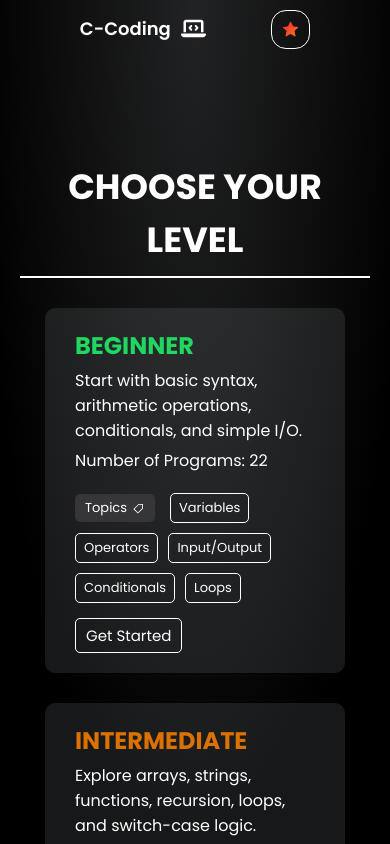
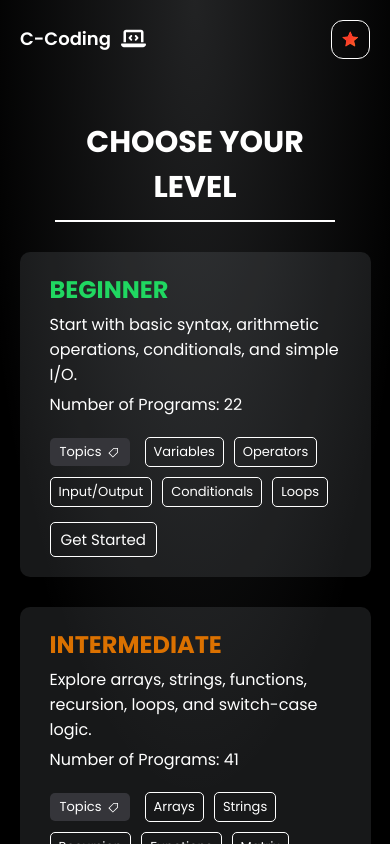
Before and after one commit to TonyStark-19/C-Coding, a React (Create React App) app in the folder c-coding/: page /levels in a window 390 px wide. Shown: the top 844 px of the page. Built offline with nearby package versions, Linux system fonts and the light colour scheme.

Commit message:
Improved UI and responsiveness

```diff
--- a/c-coding/src/Levels/EasyPage.jsx
+++ b/c-coding/src/Levels/EasyPage.jsx
@@ -9,16 +9,18 @@ import AOS from 'aos';
 import 'aos/dist/aos.css';
 
 // import use effect
-import { useEffect, useState } from 'react';
+import { useEffect } from 'react';
 
 // react icons
 import { FaCode } from "react-icons/fa6";
 import { LiaTagSolid } from "react-icons/lia";
-import { FaAngleDoubleUp } from "react-icons/fa";
 
 // import navbar and footer
 import { Navbar } from '../components/Navbar';
 import { Footer } from '../components/Footer';
+
+// import back to top button
+import { BackToTop } from '../components/Backtotop';
 
 // programs array
 export const programs = [
@@ -279,36 +281,3 @@ function Easy() {
         </div>
     )
 }
-
-// back to top button
-export function BackToTop() {
-    const [visible, setVisible] = useState(false);
-
-    useEffect(() => {
-        const toggleVisibility = () => {
-            if (window.scrollY > 100) {
-                setVisible(true);
-            } else {
-                setVisible(false);
-            }
-        };
-
-        window.addEventListener('scroll', toggleVisibility);
-
-        return () => {
-            window.removeEventListener('scroll', toggleVisibility);
-        };
-    }, []);
-
-    const scrollToTop = () => {
-        window.scrollTo({ top: 0, behavior: 'smooth' });
-    };
-
-    return (
-        visible && (
-            <button className='back-to-top' onClick={scrollToTop}>
-                <FaAngleDoubleUp className='top-btn' />
-            </button>
-        )
-    );
-}
--- a/c-coding/src/Levels/HardPage.jsx
+++ b/c-coding/src/Levels/HardPage.jsx
@@ -20,7 +20,7 @@ import { Navbar } from '../components/Navbar';
 import { Footer } from '../components/Footer';
 
 // import back to top button
-import { BackToTop } from './EasyPage';
+import { BackToTop } from '../components/Backtotop';
 
 // program array
 export const programs = [
--- a/c-coding/src/Levels/MediumPage.jsx
+++ b/c-coding/src/Levels/MediumPage.jsx
@@ -20,7 +20,7 @@ import { Navbar } from '../components/Navbar';
 import { Footer } from '../components/Footer';
 
 // import back to top button
-import { BackToTop } from './EasyPage';
+import { BackToTop } from '../components/Backtotop';
 
 // programs array
 export const programs = [
--- /dev/null
+++ b/c-coding/src/components/Backtotop.jsx
@@ -0,0 +1,38 @@
+// import useState
+import { useState, useEffect } from "react";
+
+// react icons
+import { FaAngleDoubleUp } from "react-icons/fa";
+
+// back to top button
+export function BackToTop() {
+    const [visible, setVisible] = useState(false);
+
+    useEffect(() => {
+        const toggleVisibility = () => {
+            if (window.scrollY > 100) {
+                setVisible(true);
+            } else {
+                setVisible(false);
+            }
+        };
+
+        window.addEventListener('scroll', toggleVisibility);
+
+        return () => {
+            window.removeEventListener('scroll', toggleVisibility);
+        };
+    }, []);
+
+    const scrollToTop = () => {
+        window.scrollTo({ top: 0, behavior: 'smooth' });
+    };
+
+    return (
+        visible && (
+            <button className='back-to-top' onClick={scrollToTop}>
+                <FaAngleDoubleUp className='top-btn' />
+            </button>
+        )
+    );
+}
--- a/c-coding/src/css/App.css
+++ b/c-coding/src/css/App.css
@@ -92,7 +92,7 @@ body {
 .star-btn button {
     padding: 8px 15px;
     font-size: 16px;
-    border-radius: 15px;
+    border-radius: 12px;
     cursor: pointer;
     color: #fff;
     border: 1px solid #fff;
@@ -217,6 +217,15 @@ body {
 
 /* responsiveness */
 
+@media (max-width: 1200px) {
+
+    /* Navbar */
+
+    .navbar {
+        justify-content: space-around;
+    }
+}
+
 @media (max-width: 1050px) {
 
     /* footer */
@@ -303,12 +312,21 @@ body {
     }
 }
 
+@media (max-width: 600px) {
+
+    /* Navbar */
+
+    .navbar {
+        justify-content: space-between;
+    }
+}
+
 @media (max-width: 550px) {
 
     /* navbar */
 
     .navbar {
-        padding: 15px 20px;
+        padding: 30px 20px;
     }
 
     .nav-element-wrap p {
@@ -345,7 +363,7 @@ body {
     /* navbar */
 
     .navbar {
-        padding: 15px;
+        padding: 20px;
     }
 
     .nav-element-wrap p {
@@ -372,10 +390,6 @@ body {
 
     /* navbar */
 
-    .navbar {
-        padding: 10px 15px;
-    }
-
     .star-btn button {
         padding: 8px 10px;
     }
--- a/c-coding/src/css/Program-page.css
+++ b/c-coding/src/css/Program-page.css
@@ -84,7 +84,11 @@ pre {
 @media (max-width: 1050px) {
 
     pre {
-        width: 800px;
+        width: 100%;
+    }
+
+    .program-page h1 {
+        width: 90%;
     }
 }
 
@@ -96,10 +100,10 @@ pre {
 
     .program-page h1 {
         font-size: 45px;
+        margin: 40px 0 30px;
     }
 
     pre {
-        width: 600px;
         font-size: 15px;
     }
 }
@@ -117,10 +121,6 @@ pre {
     .program-page h2 {
         text-align: center;
         font-size: 22px;
-    }
-
-    pre {
-        width: 400px;
     }
 }
 
@@ -161,10 +161,6 @@ pre {
         font-size: 15px;
     }
 
-    pre {
-        width: 350px;
-    }
-
     .buttons-wrap {
         flex-direction: column;
         gap: 10px;
@@ -182,15 +178,4 @@ pre {
     .program-page h1 {
         font-size: 30px;
     }
-
-    pre {
-        width: 320px;
-    }
 }
-
-@media (max-width: 350px) {
-
-    pre {
-        width: 280px;
-    }
-}
--- a/c-coding/src/css/level-page.css
+++ b/c-coding/src/css/level-page.css
@@ -47,6 +47,9 @@
 .programs-wrap {
     display: flex;
     flex-direction: column;
+    justify-content: center;
+    align-items: center;
+    width: 90%;
     gap: 30px;
 }
 
@@ -123,7 +126,7 @@
 @media (max-width: 1200px) {
 
     .program-box {
-        width: 1000px;
+        width: 90%;
     }
 }
 
@@ -134,7 +137,7 @@
     }
 
     .program-box {
-        width: 800px;
+        width: 100%;
     }
 }
 
@@ -142,10 +145,7 @@
 
     .easy-level-container h1 {
         font-size: 45px;
-    }
-
-    .program-box {
-        width: 600px;
+        margin: 40px 0 30px;
     }
 
     .program-box p,
@@ -160,10 +160,6 @@
         font-size: 40px;
     }
 
-    .program-box {
-        width: 400px;
-    }
-
     .program-box p,
     .topics {
         width: unset;
@@ -171,7 +167,14 @@
 
     .code-btn {
         position: unset;
-        margin-top: 15px;
+        margin-top: 30px;
+    }
+}
+
+@media (max-width: 600px) {
+
+    .easy-level-container h1 {
+        font-size: 35px;
     }
 }
 
@@ -191,10 +194,6 @@
         width: 350px;
         text-align: center;
     }
-
-    .program-box {
-        width: 350px;
-    }
 }
 
 @media (max-width: 400px) {
@@ -203,7 +202,8 @@
         padding: 80px 0 50px;
     }
 
-    .program-box {
-        width: 300px;
+    .easy-level-container h1 {
+        font-size: 30px;
+        width: 280px;
     }
 }
--- a/c-coding/src/css/levels.css
+++ b/c-coding/src/css/levels.css
@@ -56,7 +56,10 @@
 .levels-grid {
     display: flex;
     flex-direction: column;
+    justify-content: center;
+    align-items: center;
     gap: 30px;
+    width: 90%;
 }
 
 .levels-grid a {
@@ -65,16 +68,16 @@
 
 /* level card */
 
-.level-card {
+.levels-grid a {
     position: relative;
     color: #ffffff;
     background-color: rgba(226, 232, 240, 0.10);
     padding: 20px 30px;
     border-radius: 10px;
-    width: 1200px;
+    width: 1100px;
 }
 
-.level-card:hover {
+.levels-grid a:hover {
     cursor: pointer;
     background-color: rgba(226, 232, 240, 0.15);
 }
@@ -91,7 +94,7 @@
     color: #ff516b;
 }
 
-.level-card p {
+.levels-grid a p {
     margin-top: 5px;
 }
 
@@ -152,8 +155,8 @@
 
 @media (max-width: 1250px) {
 
-    .level-card {
-        width: 1000px;
+    .levels-grid a {
+        width: 100%;
     }
 }
 
@@ -161,10 +164,6 @@
 
     .levels-container h1 {
         font-size: 55px;
-    }
-
-    .level-card {
-        width: 800px;
     }
 
     .get-started {
@@ -177,10 +176,7 @@
 
     .levels-container h1 {
         font-size: 45px;
-    }
-
-    .level-card {
-        width: 600px;
+        margin: 40px 0 30px;
     }
 }
 
@@ -193,9 +189,12 @@
     .levels-container h1 {
         font-size: 40px;
     }
+}
 
-    .level-card {
-        width: 400px;
+@media (max-width: 600px) {
+
+    .levels-container h1 {
+        font-size: 35px;
     }
 }
 
@@ -204,10 +203,6 @@
     .levels-container h1 {
         width: 350px;
         text-align: center;
-    }
-
-    .level-card {
-        width: 350px;
     }
 }
 
@@ -218,10 +213,7 @@
     }
 
     .levels-container h1 {
-        font-size: 35px;
-    }
-
-    .level-card {
-        width: 300px;
+        font-size: 30px;
+        width: 280px;
     }
 }
--- a/c-coding/src/pages/Levels.jsx
+++ b/c-coding/src/pages/Levels.jsx
@@ -47,8 +47,8 @@ function Levels() {
             <h1 data-aos="fade-down">Choose Your Level</h1>
 
             <div className="levels-grid">
-                <Link to="/levels/easy">
-                    <div className="level-card beginner" data-aos="fade-up">
+                <Link to="/levels/easy" data-aos="fade-up">
+                    <div className="level-card beginner">
                         <h2>Beginner</h2>
                         <p>Start with basic syntax, arithmetic operations, conditionals, and simple I/O.</p>
                         <p>Number of Programs: 22</p>
@@ -70,8 +70,8 @@ function Levels() {
                     </div>
                 </Link>
 
-                <Link to="/levels/medium">
-                    <div className="level-card intermediate" data-aos="fade-up">
+                <Link to="/levels/medium" data-aos="fade-up">
+                    <div className="level-card intermediate">
                         <h2>Intermediate</h2>
                         <p>Explore arrays, strings, functions, recursion, loops, and switch-case logic.</p>
                         <p>Number of Programs: 41</p>
@@ -95,8 +95,8 @@ function Levels() {
                     </div>
                 </Link>
 
-                <Link to="/levels/hard">
-                    <div className="level-card advanced" data-aos="fade-up">
+                <Link to="/levels/hard" data-aos="fade-up">
+                    <div className="level-card advanced">
                         <h2>Advanced</h2>
                         <p>Dive into complex logic, data structures, memory management, and algorithmic challenges.</p>
                         <p>Number of Programs: 16</p>
--- a/c-coding/src/pages/ProgramPage.jsx
+++ b/c-coding/src/pages/ProgramPage.jsx
@@ -16,7 +16,7 @@ import { Navbar } from '../components/Navbar';
 import { Footer } from '../components/Footer';
 
 // import back to top button
-import { BackToTop } from '../Levels/EasyPage';
+import { BackToTop } from '../components/Backtotop';
 
 // AOS animations
 import AOS from 'aos';
@@ -55,6 +55,7 @@ export default function ProgramPage() {
         }
     }, [slug]);
 
+    // loading
     if (!program) return <p>Loading program...</p>;
 
     return (
```
